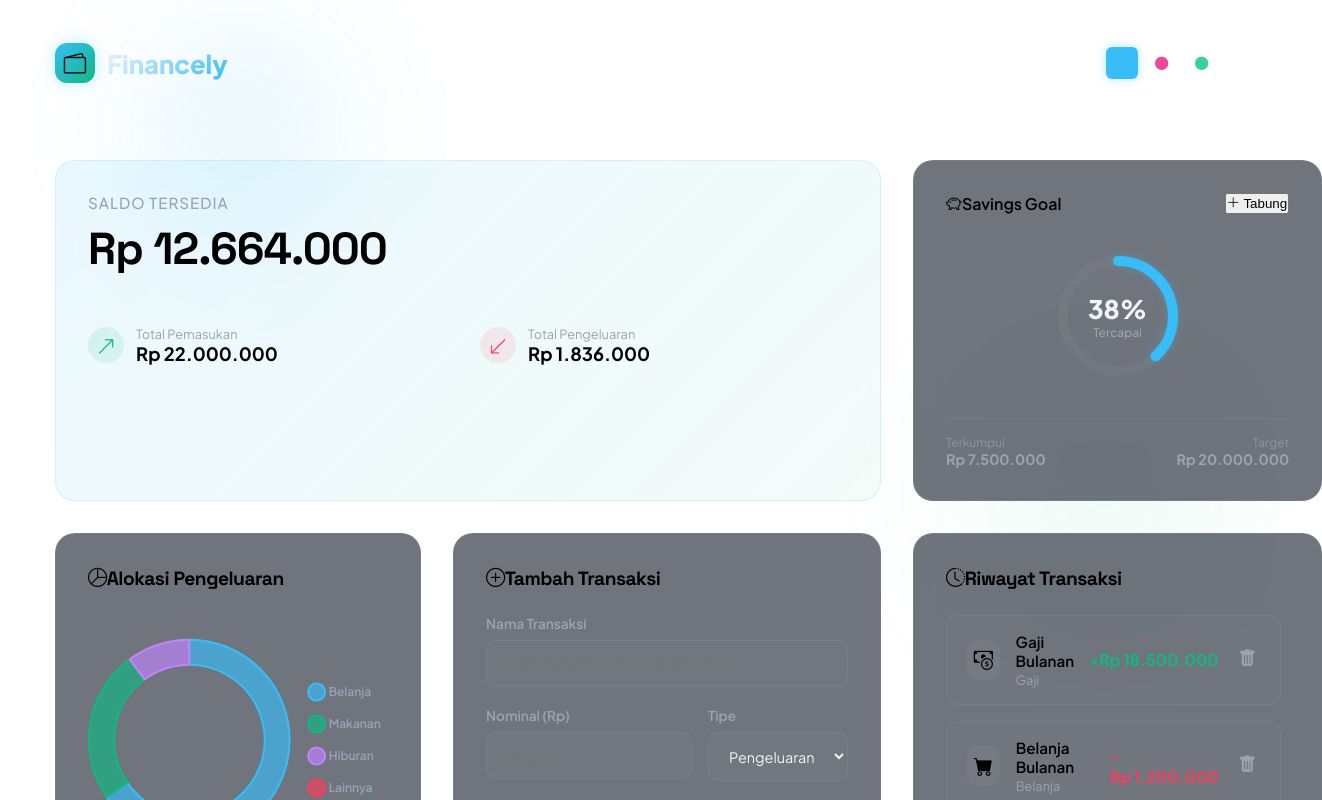
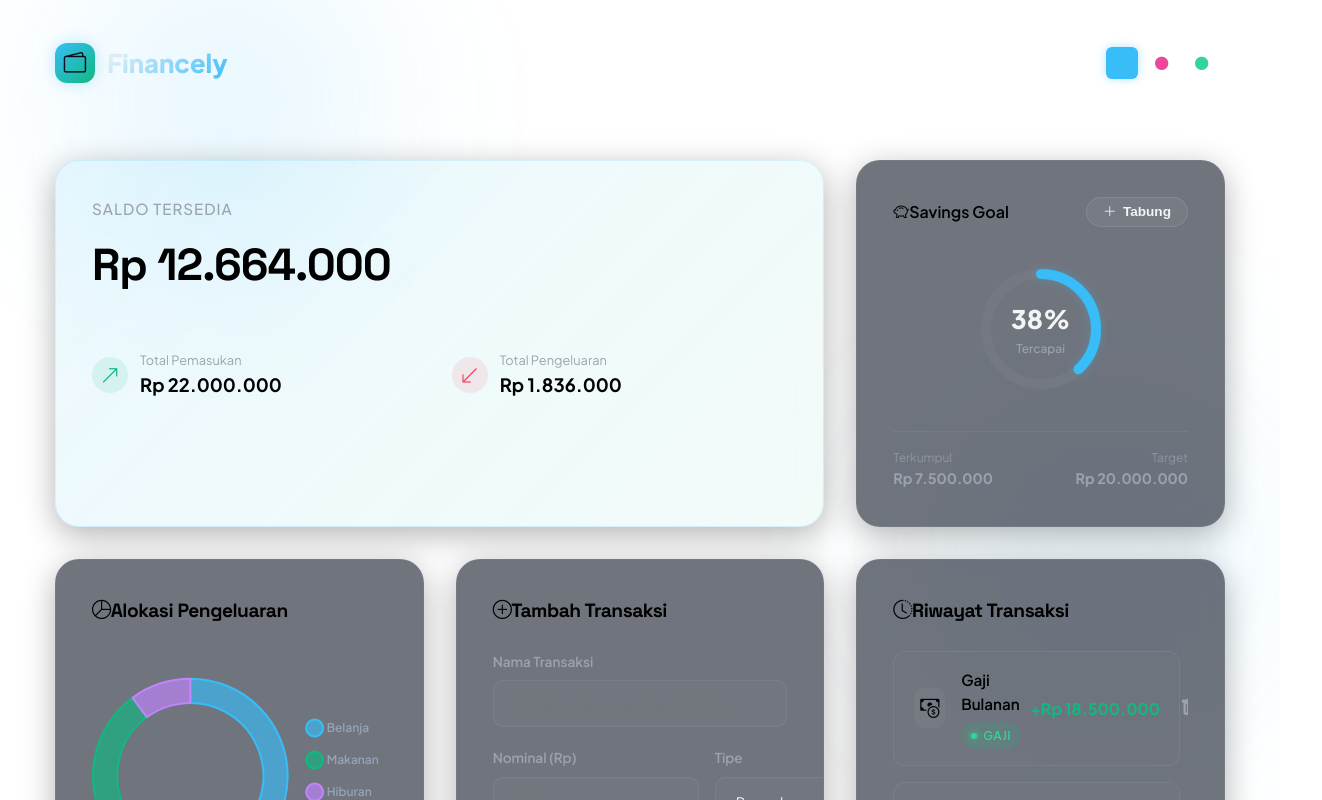
Before and after one commit to anYoneo/finance-dashboard, a React (Vite) app: page / in a window 1280 px wide. Shown: the top 800 px of the page, 1322 px wide, since content can reach past the window. Built offline with nearby package versions, Linux system fonts and the light colour scheme.

Commit message:
refactor: update index.css styling with floating background orbs and customized theme transitions

```diff
--- a/src/index.css
+++ b/src/index.css
@@ -50,11 +50,19 @@ body {
   -webkit-font-smoothing: antialiased;
   background-color: var(--bg-app);
   color: var(--text-main);
-  transition: background-color 0.4s ease, color 0.4s ease;
+  transition: background-color 0.5s cubic-bezier(0.4, 0, 0.2, 1),
+              color 0.5s cubic-bezier(0.4, 0, 0.2, 1);
   overflow-x: hidden;
+  line-height: 1.6;
 }
 
 /* Background Glowing Orbs */
+@keyframes float {
+  0% { transform: translateY(0px) scale(1); }
+  50% { transform: translateY(-30px) scale(1.05); }
+  100% { transform: translateY(0px) scale(1); }
+}
+
 .bg-orbs {
   position: absolute;
   width: 100vw;
@@ -68,24 +76,28 @@ body {
 
 .orb-1 {
   position: absolute;
-  width: 350px;
-  height: 350px;
+  width: 450px;
+  height: 450px;
   border-radius: 50%;
-  background: radial-gradient(circle, rgba(var(--accent-glow-rgb), 0.12) 0%, transparent 70%);
-  top: -50px;
-  left: 5%;
-  filter: blur(40px);
+  background: radial-gradient(circle, rgba(var(--accent-glow-rgb), 0.15) 0%, transparent 70%);
+  top: -100px;
+  left: 0%;
+  filter: blur(60px);
+  animation: float 15s ease-in-out infinite;
+  transition: background 0.5s ease;
 }
 
 .orb-2 {
   position: absolute;
-  width: 450px;
-  height: 450px;
+  width: 550px;
+  height: 550px;
   border-radius: 50%;
-  background: radial-gradient(circle, rgba(16, 185, 129, 0.08) 0%, transparent 70%);
-  bottom: 10%;
-  right: -50px;
-  filter: blur(50px);
+  background: radial-gradient(circle, rgba(var(--accent-glow-rgb), 0.1) 0%, transparent 70%);
+  bottom: -50px;
+  right: -100px;
+  filter: blur(70px);
+  animation: float 20s ease-in-out infinite reverse;
+  transition: background 0.5s ease;
 }
 
 /* Titles */
@@ -190,17 +202,39 @@ header {
 /* Cards Design */
 .glass-card {
   background: var(--bg-card);
-  backdrop-filter: blur(12px);
-  -webkit-backdrop-filter: blur(12px);
-  border: 1px solid var(--border-color);
-  border-radius: 20px;
-  padding: 2rem;
-  transition: border-color 0.3s, box-shadow 0.3s;
+  backdrop-filter: blur(20px);
+  -webkit-backdrop-filter: blur(20px);
+  border: 1px solid rgba(255, 255, 255, 0.05);
+  border-radius: 24px;
+  padding: 2.25rem;
+  box-shadow: 0 8px 32px 0 rgba(0, 0, 0, 0.3);
+  transition: all 0.4s cubic-bezier(0.4, 0, 0.2, 1);
+  position: relative;
+  overflow: hidden;
+}
+
+.glass-card::before {
+  content: '';
+  position: absolute;
+  top: 0; left: 0; right: 0; bottom: 0;
+  border-radius: 24px;
+  padding: 2px;
+  background: linear-gradient(135deg, rgba(var(--accent-glow-rgb), 0.5), transparent 50%, rgba(var(--accent-glow-rgb), 0.1));
+  -webkit-mask: linear-gradient(#fff 0 0) content-box, linear-gradient(#fff 0 0);
+  -webkit-mask-composite: xor;
+  -webkit-mask-composite: exclude;
+  opacity: 0;
+  transition: opacity 0.4s ease;
+  pointer-events: none;
 }
 
 .glass-card:hover {
-  border-color: rgba(var(--accent-glow-rgb), 0.25);
-  box-shadow: 0 10px 30px rgba(0, 0, 0, 0.25);
+  transform: translateY(-4px);
+  box-shadow: 0 15px 45px rgba(var(--accent-glow-rgb), 0.15), 0 8px 32px 0 rgba(0, 0, 0, 0.4);
+}
+
+.glass-card:hover::before {
+  opacity: 1;
 }
 
 /* Balance Dashboard Section */
@@ -397,10 +431,44 @@ header {
 }
 
 .t-category {
-  font-size: 0.8rem;
-  color: var(--text-muted);
-  margin-top: 2px;
+  margin-top: 6px;
+  display: flex;
 }
+
+/* Category Pills */
+.category-pill {
+  display: inline-flex;
+  align-items: center;
+  gap: 6px;
+  padding: 4px 10px;
+  border-radius: 20px;
+  font-size: 0.75rem;
+  font-weight: 600;
+  letter-spacing: 0.5px;
+  text-transform: uppercase;
+}
+
+.pill-dot {
+  width: 6px;
+  height: 6px;
+  border-radius: 50%;
+  box-shadow: 0 0 5px currentColor;
+}
+
+.pill-income { background: rgba(16, 185, 129, 0.15); color: #34d399; }
+.pill-income .pill-dot { background: #34d399; }
+
+.pill-expense-1 { background: rgba(56, 189, 248, 0.15); color: #7dd3fc; }
+.pill-expense-1 .pill-dot { background: #7dd3fc; }
+
+.pill-expense-2 { background: rgba(168, 85, 247, 0.15); color: #c084fc; }
+.pill-expense-2 .pill-dot { background: #c084fc; }
+
+.pill-expense-3 { background: rgba(244, 63, 94, 0.15); color: #fb7185; }
+.pill-expense-3 .pill-dot { background: #fb7185; }
+
+.pill-expense-4 { background: rgba(148, 163, 184, 0.15); color: #cbd5e1; }
+.pill-expense-4 .pill-dot { background: #cbd5e1; }
 
 .t-right {
   display: flex;
@@ -507,7 +575,184 @@ header {
   width: 100%;
 }
 
-/* Responsive Grid layouts */
+/* Premium Modal Styles */
+.modal-overlay {
+  position: fixed;
+  top: 0;
+  left: 0;
+  width: 100vw;
+  height: 100vh;
+  background: rgba(0, 0, 0, 0.6);
+  backdrop-filter: blur(8px);
+  -webkit-backdrop-filter: blur(8px);
+  z-index: 1000;
+  display: flex;
+  justify-content: center;
+  align-items: center;
+  animation: fadeIn 0.3s ease;
+}
+
+.modal-content {
+  background: var(--bg-card);
+  border: 1px solid rgba(var(--accent-glow-rgb), 0.3);
+  border-radius: 24px;
+  padding: 2.5rem;
+  width: 90%;
+  max-width: 450px;
+  box-shadow: 0 25px 50px -12px rgba(0, 0, 0, 0.5), 0 0 40px rgba(var(--accent-glow-rgb), 0.15);
+  animation: slideUp 0.4s cubic-bezier(0.16, 1, 0.3, 1);
+  position: relative;
+}
+
+.modal-content::before {
+  content: '';
+  position: absolute;
+  top: 0; left: 0; right: 0; height: 4px;
+  background: linear-gradient(90deg, var(--accent-glow), var(--accent-primary));
+  border-radius: 24px 24px 0 0;
+}
+
+.modal-header {
+  display: flex;
+  justify-content: space-between;
+  align-items: center;
+  margin-bottom: 1.5rem;
+}
+
+.modal-header h3 {
+  font-size: 1.4rem;
+  margin: 0;
+  display: flex;
+  align-items: center;
+  gap: 0.5rem;
+  color: var(--text-main);
+}
+
+.btn-close-modal {
+  background: transparent;
+  border: none;
+  color: var(--text-muted);
+  font-size: 1.2rem;
+  cursor: pointer;
+  transition: color 0.2s;
+}
+
+.btn-close-modal:hover {
+  color: var(--accent-secondary);
+}
+
+.modal-desc {
+  font-size: 0.95rem;
+  color: var(--text-muted);
+  margin-bottom: 1.5rem;
+  line-height: 1.5;
+}
+
+.modal-input {
+  font-size: 1.1rem;
+  padding: 1rem;
+}
+
+.modal-actions {
+  display: flex;
+  justify-content: flex-end;
+  gap: 1rem;
+  margin-top: 2rem;
+}
+
+.btn-cancel {
+  background: rgba(255, 255, 255, 0.05);
+  color: var(--text-main);
+  border: 1px solid var(--border-color);
+  border-radius: 10px;
+  padding: 0.75rem 1.5rem;
+  font-weight: 600;
+  cursor: pointer;
+  transition: all 0.2s;
+  font-family: inherit;
+}
+
+.btn-cancel:hover {
+  background: rgba(255, 255, 255, 0.1);
+}
+
+.modal-submit {
+  padding: 0.75rem 2rem;
+}
+
+.success-state {
+  display: flex;
+  flex-direction: column;
+  align-items: center;
+  justify-content: center;
+  text-align: center;
+  padding: 3rem 1rem;
+}
+
+.success-animation .success-icon {
+  width: 70px;
+  height: 70px;
+  border-radius: 50%;
+  background: rgba(16, 185, 129, 0.15);
+  color: #10b981;
+  font-size: 2.5rem;
+  display: flex;
+  justify-content: center;
+  align-items: center;
+  margin: 0 auto 1.5rem auto;
+  box-shadow: 0 0 30px rgba(16, 185, 129, 0.3);
+  animation: popIn 0.5s cubic-bezier(0.16, 1, 0.3, 1);
+}
+
+.success-animation h3 {
+  font-size: 1.5rem;
+  margin-bottom: 0.5rem;
+  color: #10b981;
+}
+
+.success-animation p {
+  color: var(--text-muted);
+}
+
+@keyframes fadeIn {
+  from { opacity: 0; }
+  to { opacity: 1; }
+}
+
+@keyframes slideUp {
+  from { opacity: 0; transform: translateY(20px) scale(0.95); }
+  to { opacity: 1; transform: translateY(0) scale(1); }
+}
+
+@keyframes popIn {
+  0% { transform: scale(0.5); opacity: 0; }
+  70% { transform: scale(1.1); }
+  100% { transform: scale(1); opacity: 1; }
+}
+
+/* Premium Tabung Button */
+.btn-tabung-premium {
+  background: rgba(255, 255, 255, 0.05);
+  border: 1px solid rgba(255, 255, 255, 0.1);
+  color: var(--text-main);
+  padding: 0.4rem 1rem;
+  border-radius: 20px;
+  font-size: 0.85rem;
+  font-weight: 600;
+  cursor: pointer;
+  transition: all 0.3s;
+  display: flex;
+  align-items: center;
+  gap: 0.4rem;
+}
+
+.btn-tabung-premium:hover {
+  background: var(--accent-glow);
+  border-color: var(--accent-glow);
+  color: #090d16;
+  box-shadow: 0 0 15px rgba(var(--accent-glow-rgb), 0.4);
+}
+
 @media (max-width: 1024px) {
   .dashboard-grid {
     grid-template-columns: 1fr;
```
